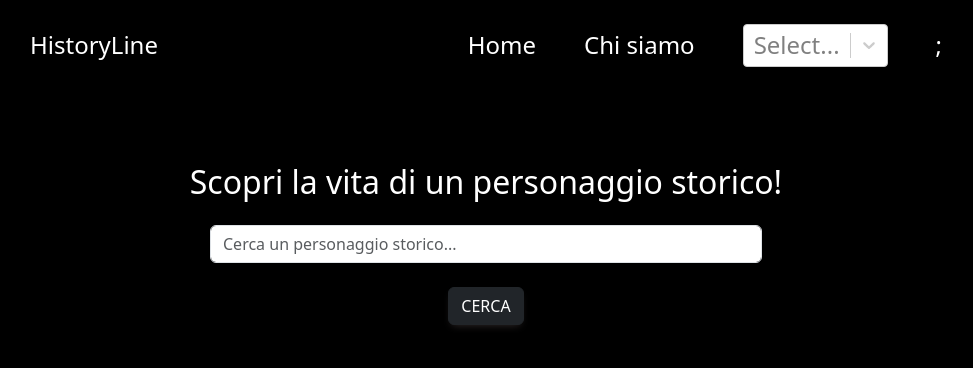
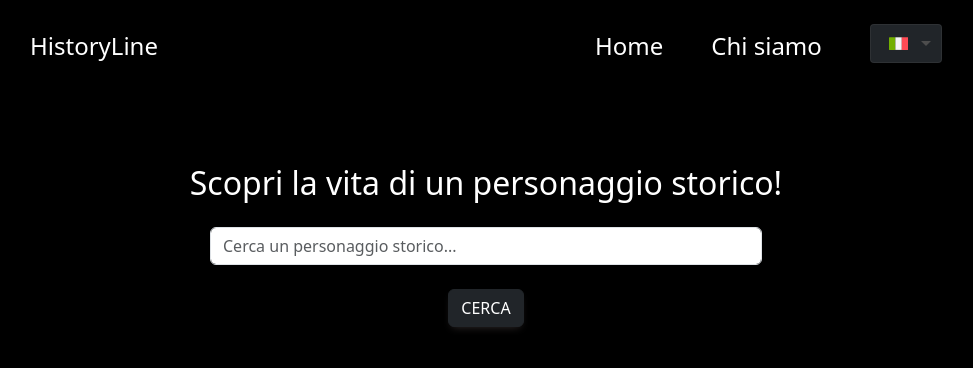
Before and after one commit to SimoneCampisi0/HistoryLine_1, a React (Vite) app: page / in a window 1280 px wide. Shown: the top 368 px of the page, without its empty margins (154-1127 px from the left). Built offline with nearby package versions, Linux system fonts and the light colour scheme.

Commit message:
Termine implementazione select lingua. TODO: testarne logica sulle query

```diff
--- a/package.json
+++ b/package.json
@@ -10,15 +10,13 @@
     "preview": "vite preview"
   },
   "dependencies": {
-    "@fortawesome/fontawesome-free": "^6.7.2",
     "bootstrap": "^5.3.3",
-    "country-flag-icons": "^1.5.19",
     "dayjs": "^1.11.13",
     "mdb-react-ui-kit": "^9.0.0",
     "react": "^18.2.0",
     "react-bootstrap": "^2.10.9",
     "react-dom": "^18.2.0",
-    "react-select": "^5.10.1"
+    "react-flags-select": "^2.4.0"
   },
   "devDependencies": {
     "@eslint/js": "^9.19.0",
--- a/src/components/Menu.css
+++ b/src/components/Menu.css
@@ -1,7 +1,3 @@
-.custom-button {
-    border: none;
-    border-radius: 10%;
-    background: #323232;
-    height: auto;
-    width: auto;
+.custom-react-flag {
+    background-color: #212529 !important;
 }
--- a/src/components/Menu.jsx
+++ b/src/components/Menu.jsx
@@ -1,14 +1,22 @@
-import {GB, IT, US} from "country-flag-icons/react/1x1";
 import './Menu.css'
-import Select from 'react-select'
-function Menu({ language }) {
+import PropTypes from "prop-types";
+import {useState} from "react";
+import ReactFlagsSelect from "react-flags-select";
+function Menu({ language, setLanguage }) {
 
-    //TODO: fixare CSS Select
-    const options = [
-        { value: 'gb', label: (<><GB style={{marginRight:4}}/> </>) },
-        { value: 'it', label: (<><IT style={{marginRight:4}}/> </>) },
-    ];
+    const [languageSelected, setLanguageSelected] = useState("IT");
 
+    function onChangeLanguage(code) {
+        setLanguageSelected(code)
+        switch (code) {
+            case "IT":
+                setLanguage('italian');
+                break;
+            case "GB":
+                setLanguage('english');
+                break;
+        }
+    }
 
     return (
         <>
@@ -28,7 +36,16 @@ function Menu({ language }) {
                         </>
                     }
 
-                    <Select options={options} />;
+                    <ReactFlagsSelect
+                        selectButtonClassName="custom-react-flag"
+                        selected={languageSelected}
+                        onSelect={onChangeLanguage}
+                        countries={["IT", "GB"]}
+                        showSelectedLabel={false}
+                        showSecondarySelectedLabel={false}
+                        showOptionLabel={false}
+                        fullWidth={false}
+                    />
 
                 </div>
             </div>
@@ -37,4 +54,8 @@ function Menu({ language }) {
     )
 }
 
+Menu.propTypes = {
+    language: PropTypes.string.isRequired,
+}
+
 export default Menu;
--- a/src/main.jsx
+++ b/src/main.jsx
@@ -2,7 +2,7 @@ import { StrictMode } from 'react'
 import { createRoot } from 'react-dom/client'
 import './index.css'
 import 'mdb-react-ui-kit/dist/css/mdb.min.css';
-import "@fortawesome/fontawesome-free/css/all.min.css";
+// import "@fortawesome/fontawesome-free/css/all.min.css";
 import 'bootstrap/dist/css/bootstrap.min.css';
 import 'bootstrap/dist/js/bootstrap.bundle.min.js';  // contiene anche Popper.js
 import App from './App.jsx'
```
Also changed, not shown: 1 other file (tests, documents, lock files or other folders).
